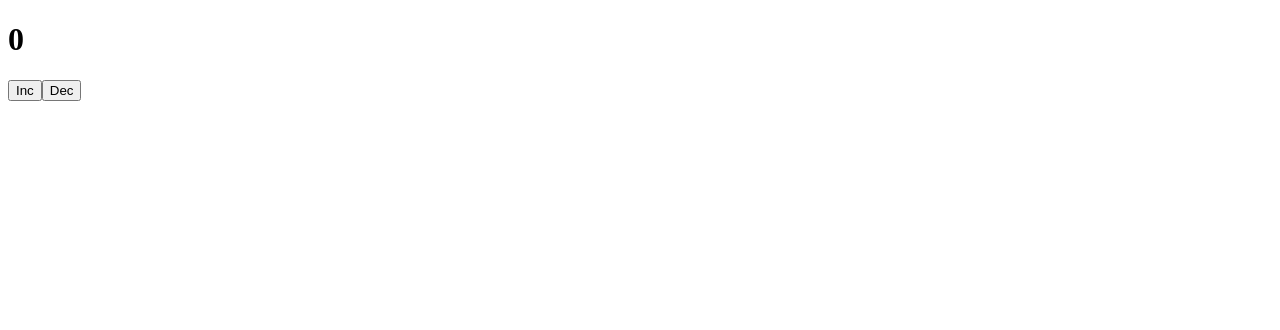
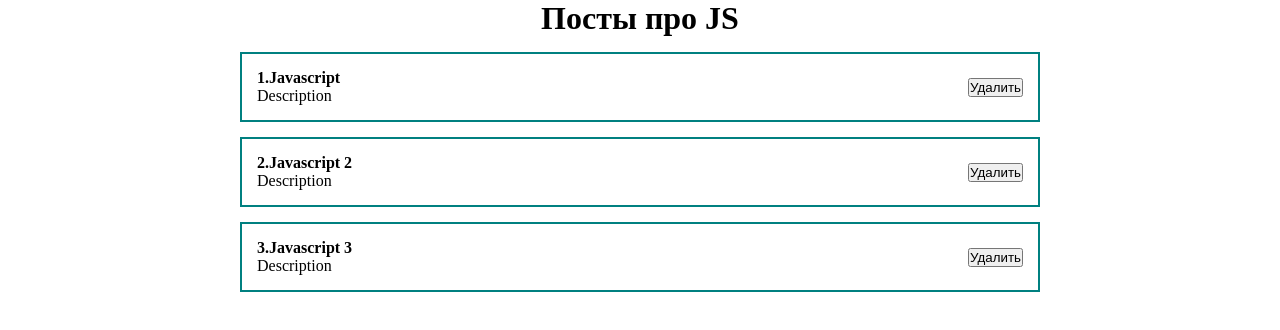
Before and after one commit to VNagorniy/base-react, a React (Create React App) app: page / in a window 1280 px wide. Shown: the top 330 px of the page. Built offline with nearby package versions, Linux system fonts and the light colour scheme.

Commit message:
Создание компонентов PostItem/PostList, добавление стилей, работа со списками через map

```diff
--- a/src/App.js
+++ b/src/App.js
@@ -1,13 +1,20 @@
 import React, { useState } from 'react';
 import ClassCounter from './components/ClassCounter';
 import Counter from './components/Counter';
+import PostItem from './components/PostItem';
+import PostList from './components/PostList';
+import './styles/App.css';
 
 function App() {
-  const [value, setValue] = useState('ТЕКСТ');
+  const [posts, setPosts] = useState([
+    { id: 1, title: 'Javascript', body: 'Description' },
+    { id: 2, title: 'Javascript 2', body: 'Description' },
+    { id: 3, title: 'Javascript 3', body: 'Description' },
+  ]);
 
   return (
     <div className='App'>
-      <ClassCounter />
+      <PostList posts={posts} title='Посты про JS' />
     </div>
   );
 }
--- /dev/null
+++ b/src/components/PostItem.jsx
@@ -0,0 +1,19 @@
+import React from 'react';
+
+const PostItem = (props) => {
+  return (
+    <div className='post'>
+      <div className='post__content'>
+        <strong>
+          {props.post.id}.{props.post.title}
+        </strong>
+        <div>{props.post.body}</div>
+      </div>
+      <div className='post__btns'>
+        <button>Удалить</button>
+      </div>
+    </div>
+  );
+};
+
+export default PostItem;
--- /dev/null
+++ b/src/components/PostList.jsx
@@ -0,0 +1,15 @@
+import React from 'react';
+import PostItem from './PostItem';
+
+const PostList = ({ posts, title }) => {
+  return (
+    <div>
+      <h1 style={{ textAlign: 'center' }}>{title}</h1>
+      {posts.map((post) => (
+        <PostItem post={post} key={post.id} />
+      ))}
+    </div>
+  );
+};
+
+export default PostList;
--- /dev/null
+++ b/src/styles/App.css
@@ -0,0 +1,23 @@
+* {
+  margin: 0;
+  padding: 0;
+  box-sizing: border-box;
+}
+
+#root {
+  display: flex;
+  justify-content: center;
+}
+
+.App {
+  width: 800px;
+}
+
+.post {
+  display: flex;
+  padding: 15px;
+  border: 2px solid teal;
+  margin-top: 15px;
+  justify-content: space-between;
+  align-items: center;
+}
```
